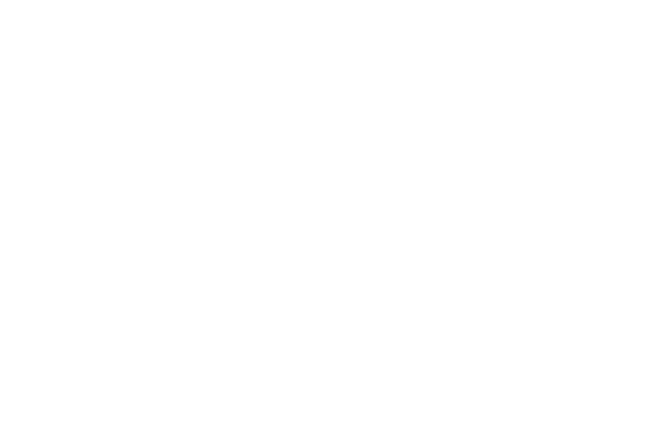
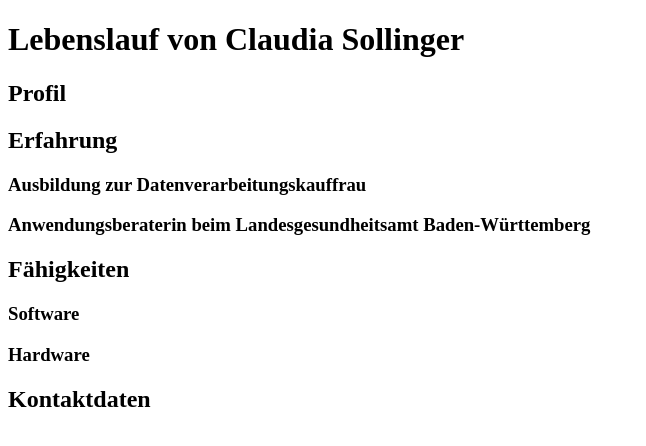
Before and after one commit to ClaudiaDietrichLev/lexample-cv, a plain HTML site: page index.html in a window 1280 px wide. Shown: the whole page, without its empty margins (0-646 px from the left). Drawn offline with Linux system fonts and the light colour scheme.

Commit message:
Struktur angelegt

```diff
--- a/index.html
+++ b/index.html
@@ -11,7 +11,36 @@
 </head>
 
 <body>
+<header>
+    <h1>Lebenslauf von Claudia Sollinger</h1>
+</header>
+<main>
+    <article>
+        <h2>Profil</h2>
 
+    </article>
+    <article>
+        <h2>Erfahrung</h2>
+        <section>
+            <h3>Ausbildung zur Datenverarbeitungskauffrau</h3>
+        </section>
+        <section>
+            <h3>Anwendungsberaterin beim Landesgesundheitsamt Baden-Württemberg</h3>
+        </section>
+    </article>
+    <article>
+        <h2>Fähigkeiten</h2>
+        <section>
+            <h3>Software</h3>
+        </section>
+        <section>
+            <h3>Hardware</h3>
+        </section>
+    </article>
+    <footer>
+        <h2>Kontaktdaten</h2>
+    </footer>
+</main>
 </body>
 
 </html>
```
